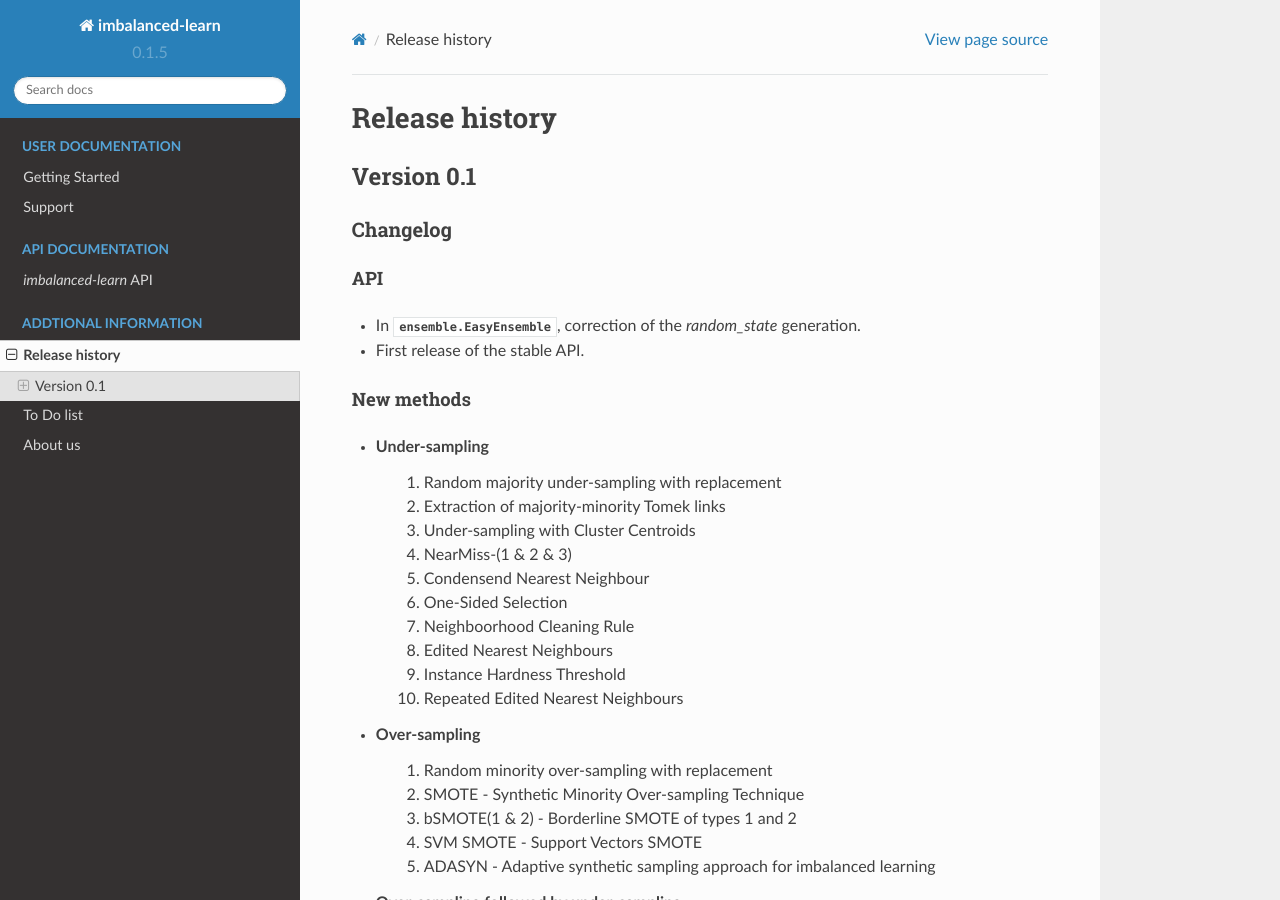
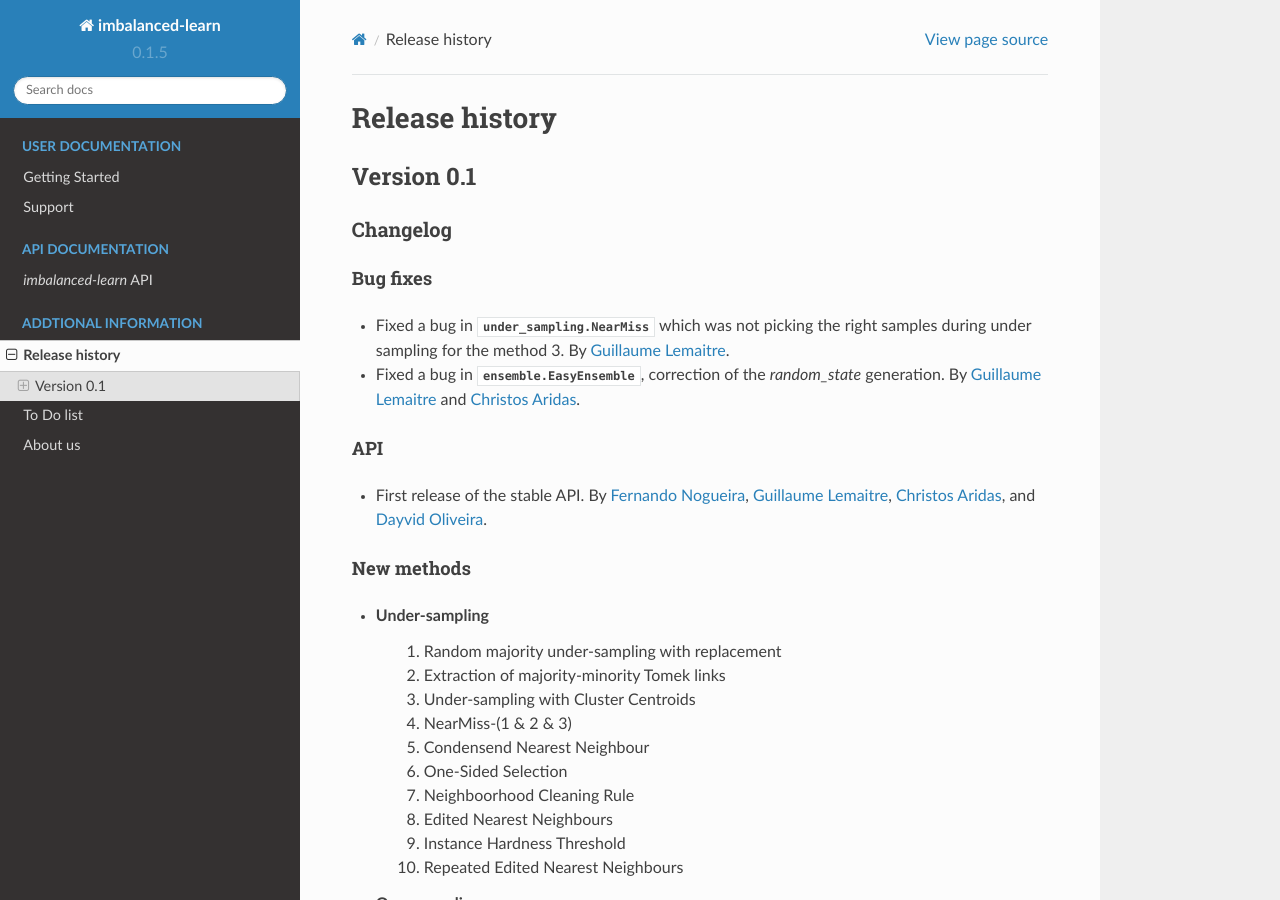
Before and after one commit to scikit-learn-contrib/imbalanced-learn, a Sphinx documentation site: the page built from doc/whats_new.rst, in a window 1280 px wide and 900 px high. Built offline with Sphinx 7.4.7 and the Read the Docs theme 2.0.0, drawn with Linux system fonts in a browser that asks for light colours; formulas are drawn with MathJax 3; pages that are not in the unit, such as notebooks, are missing from menus.

Commit message:
Update the doc and the notebook
Conflicts:
	doc/whats_new.rst
	examples/plot_unbalanced_dataset.ipynb

```diff
--- a/doc/whats_new.rst
+++ b/doc/whats_new.rst
@@ -6,17 +6,24 @@
 Release history
 ===============
 
+.. _changes_0_1:
+
 Version 0.1
 ===========
 
 Changelog
 ---------
 
+Bug fixes
+~~~~~~~~~
+
+- Fixed a bug in :class:`under_sampling.NearMiss` which was not picking the right samples during under sampling for the method 3. By `Guillaume Lemaitre`_.
+- Fixed a bug in :class:`ensemble.EasyEnsemble`, correction of the `random_state` generation. By `Guillaume Lemaitre`_ and `Christos Aridas`_.
+
 API
 ~~~
 
-- In :class:`ensemble.EasyEnsemble`, correction of the `random_state` generation.
-- First release of the stable API.
+- First release of the stable API. By `Fernando Nogueira`_, `Guillaume Lemaitre`_, `Christos Aridas`_, and `Dayvid Oliveira`_.
 
 New methods
 ~~~~~~~~~~~
@@ -47,3 +54,8 @@
 * Ensemble sampling
     1. EasyEnsemble
     2. BalanceCascade
+
+.. _Guillaume Lemaitre: https://github.com/glemaitre
+.. _Christos Aridas: https://github.com/chkoar
+.. _Fernando Nogueira: https://github.com/fmfn
+.. _Dayvid Oliveira: https://github.com/dvro
```
Also changed, not shown: 3 other files.
